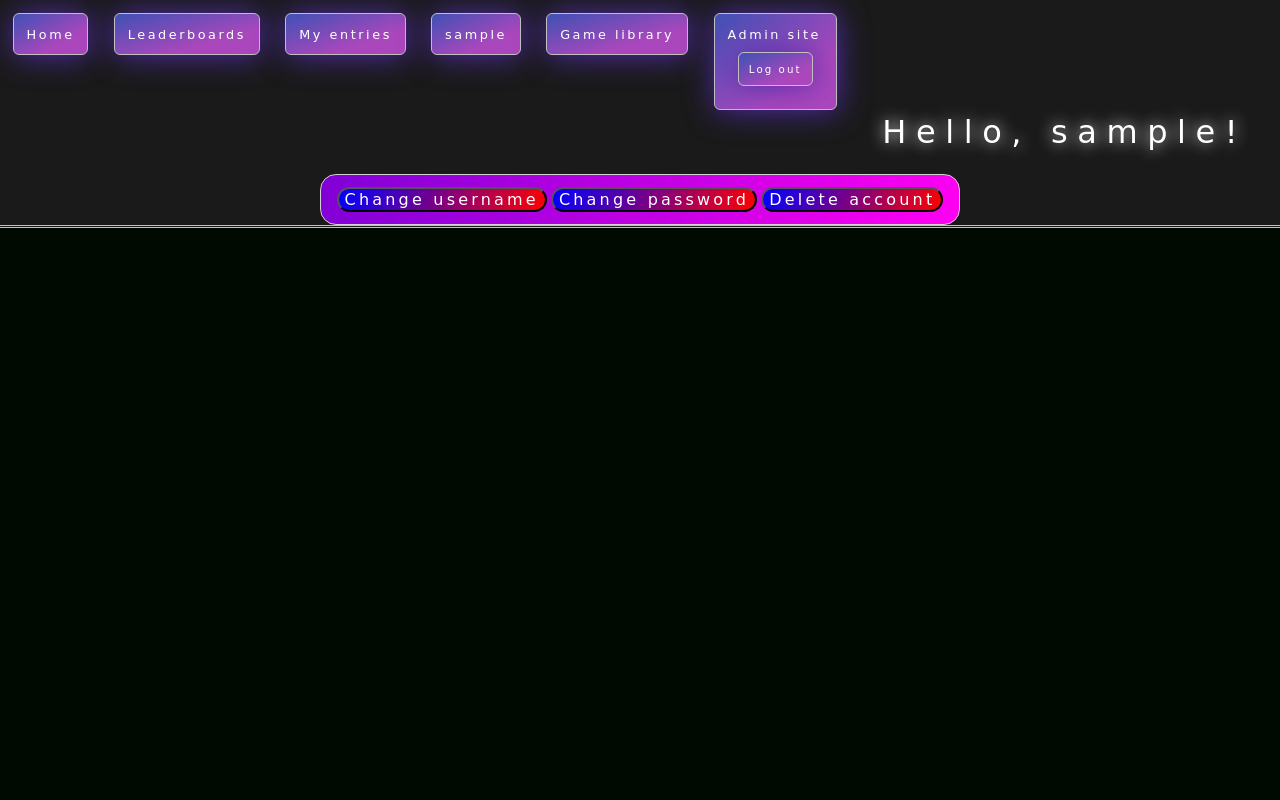
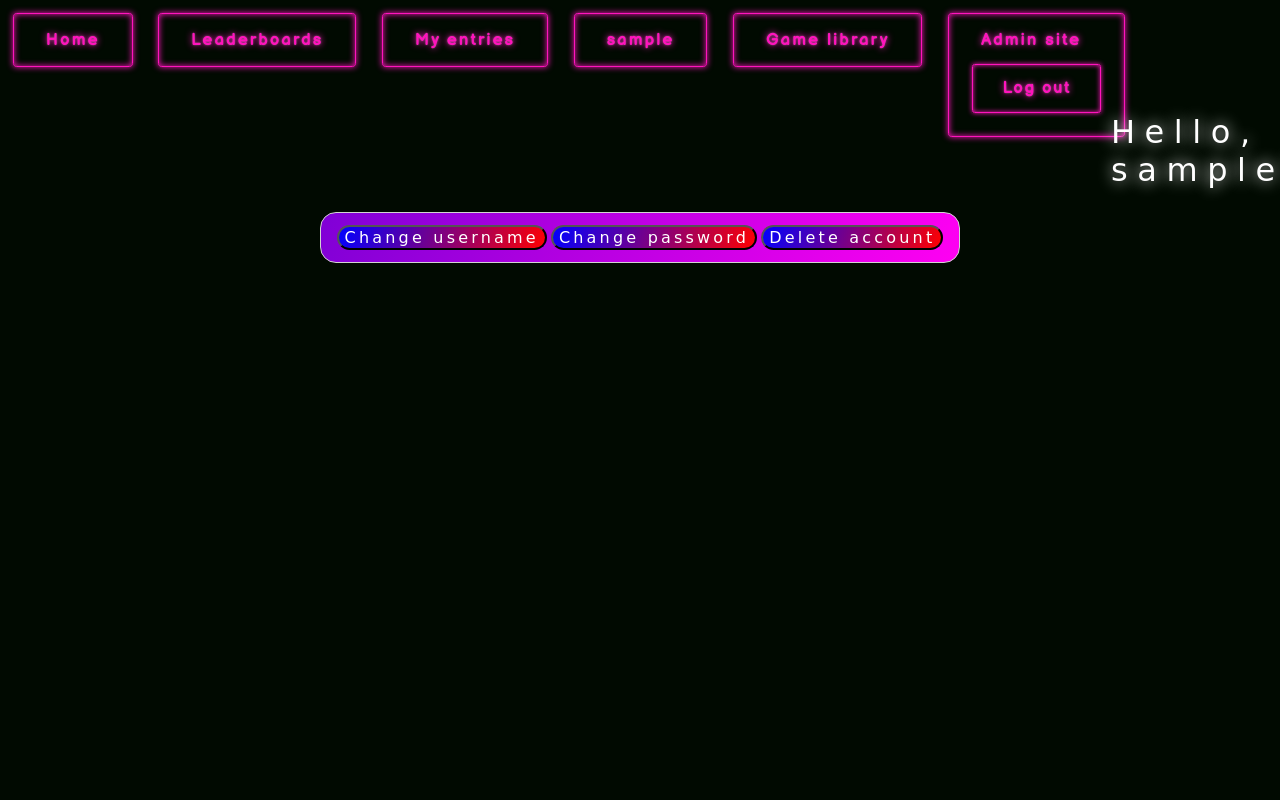
Before and after one commit to PurpJell/game-site, a Django app: page /account/ in a window 1280 px wide. Run offline with Django 4.2, Linux system fonts and the light colour scheme; the visitor is signed in with stand-in values (Sample User, id 1); some web fonts are replaced.

Commit message:
taskbar pakeitimai

```diff
--- a/darbiniai_app/templates/darbiniai_app/account.html
+++ b/darbiniai_app/templates/darbiniai_app/account.html
@@ -11,38 +11,6 @@ body {
 
 p {
     color: white;
-}
-
-.Header_links {
-    float: left;
-    font-family:cursive;
-    font-size: 0.8em;
-    background-image: linear-gradient(110deg,red,blue);
-    border-radius: 1em;
-    letter-spacing: 0.2em;
-    padding: 1em;
-    margin: 1em;
-
-}
-
-
-.Links_text {
-
-    text-decoration: none;
-    color: white;
-
-}
-
-.Header_links_2 {
-    float: right;
-    font-family:cursive;
-    font-size: 0.8em;
-    background-image: linear-gradient(110deg,red,blue);
-    border-radius: 1em;
-    letter-spacing: 0.2em;
-    padding: 1em;
-    margin: 1em;
-
 }
 
 .main_web_title {
--- a/darbiniai_app/templates/darbiniai_app/base.html
+++ b/darbiniai_app/templates/darbiniai_app/base.html
@@ -1,13 +1,29 @@
 <DOCTYPE! html>
     <html>
 <head>
+    <link rel="preconnect" href="https://fonts.googleapis.com">
+<link rel="preconnect" href="https://fonts.gstatic.com" crossorigin>
+<link href="https://fonts.googleapis.com/css2?family=Balsamiq+Sans&display=swap" rel="stylesheet">
     <style>
 
 @import url('https://fonts.cdnfonts.com/css/library-3-am');
+@import url('https://fonts.googleapis.com/css2?family=Balsamiq+Sans&display=swap');
 
 * {
     margin: 0px ;
     box-sizing: border-box;
+  }
+
+  :root {
+    --clr-neon: hsl(317 100% 54%);
+    --clr-bg: hsl(323 21% 16%);
+  }
+
+  -webkit-scrollbar-track {
+    background: var(--clr-bg);
+  }
+  -webkit-scrollbar-thumb {
+    background: var(--clr-neon);
   }
 
 body {
@@ -20,44 +36,47 @@ body {
 
 .Header_links {
     float: left;
-    font-family: cursive;
+    font-family: "Balsamiq sans";
+    font-weight: bold;
     font-size: 0.8em;
-    border: 1px solid silver;
-    border-radius: 6px;
     letter-spacing: 0.2em;
     padding: 1em;
     margin: 1em;
-    background:linear-gradient(to bottom right,rgba(63,81,181,1) 0%, rgba(171,71,188 ,1) 70%);
-    box-shadow: 1px 1px 30px rgba(81,45,168 ,1);
+    display: inline-block;
+    border: var(--clr-neon) 0.15em solid;
+    border-radius: 0.25em;
+    box-shadow: inset 0 0 0.5em 0 var(--clr-neon), 0 0 0.5em 0 var(--clr-neon);
 }
-.Header_links:hover {
-    filter: drop-shadow(2px 2px 2px #f09);
-    background: transparent;
+
+.Header_links:hover, .Header_links_2:hover {
+    background: var(--clr-neon);
+    box-shadow: 0 0 3em 0 var(--clr-neon)
+}
+.Links_text:hover {
+    color: var(--clr-bg);
 }
 
 
 .Links_text {
+    font-size: 1rem;
+    text-decoration: none;
+    color: var(--clr-neon);
+    padding: 0.25em 1.2em;
 
-    text-decoration: none;
-    color: white;
-    border-radius: 1em;
+    text-shadow: 0 0 0.125em hsl(0 0% 100% / 0.3), 0 0 0.45em var(--clr-neon);
 }
 
 .Header_links_2 {
     float: right;
-    font-family: cursive;
+    font-family: "Balsamiq sans";
     font-size: 0.8em;
-    border: 1px solid silver;
-    border-radius: 6px;
     letter-spacing: 0.2em;
     padding: 1em;
     margin: 1em;
-    background:linear-gradient( to bottom right,rgba(63,81,181,1) 0%, rgba(171,71,188 ,1) 70%);
-    box-shadow: 1px 1px 30px rgba(81,45,168 ,1);
-}
-.Header_links_2:hover {
-    filter: drop-shadow(2px 2px 2px #f09);
-    background: transparent;
+    display: inline-block;
+    border: var(--clr-neon) 0.15em solid;
+    border-radius: 0.25em;
+    box-shadow: inset 0 0 0.5em 0 var(--clr-neon), 0 0 0.5em 0 var(--clr-neon);
 }
 
 #game_b {
@@ -91,7 +110,7 @@ body {
     display: flex;
     align-items: center;
     justify-content: center;
-    font-family:cursive;
+    font-family: cursive;
     font-size: 1em;
     background-image: linear-gradient(110deg,rgb(128, 0, 214),rgb(255, 0, 242));
     border-radius: 1em;
@@ -109,7 +128,7 @@ body {
 
 .login_button {
     float: center;
-    font-family:cursive;
+    font-family: cursive;
     font-size: 1em;
     background-image: linear-gradient(110deg,blue,red);
     border-radius: 1em;
@@ -141,11 +160,8 @@ a {
 
 .Main_header {
     width: 100%;
-    border: 0px solid black;
     position: fixed;
     display: block;
-    border-bottom: 3px double silver;
-    background-color: #1a1a1a;
 }
 
 
--- a/darbiniai_app/templates/darbiniai_app/entries.html
+++ b/darbiniai_app/templates/darbiniai_app/entries.html
@@ -3,9 +3,9 @@
 <head>
     <style>
 
-        p {
-            color: white;
-        }
+p {
+    color: white;
+}
 
 .delete {
     text-decoration: none;
--- a/darbiniai_app/templates/darbiniai_app/my_entries.html
+++ b/darbiniai_app/templates/darbiniai_app/my_entries.html
@@ -20,6 +20,7 @@
             font-family: cursive;
             font-size: 1.6em;
         }
+
     </style>
 </head>
 <body>
```
Also changed, not shown: darbiniai_app/templates/darbiniai_app/leaderboards.html (+0 -7 lines).
